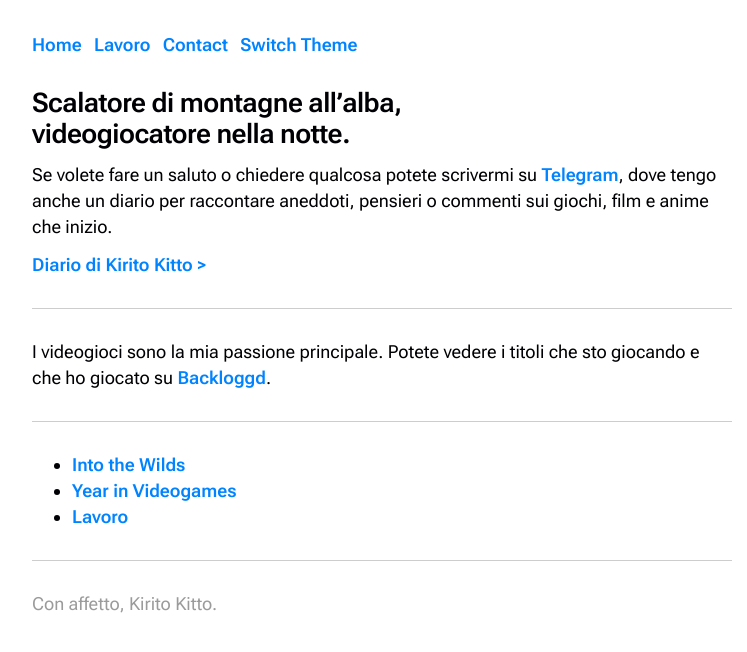
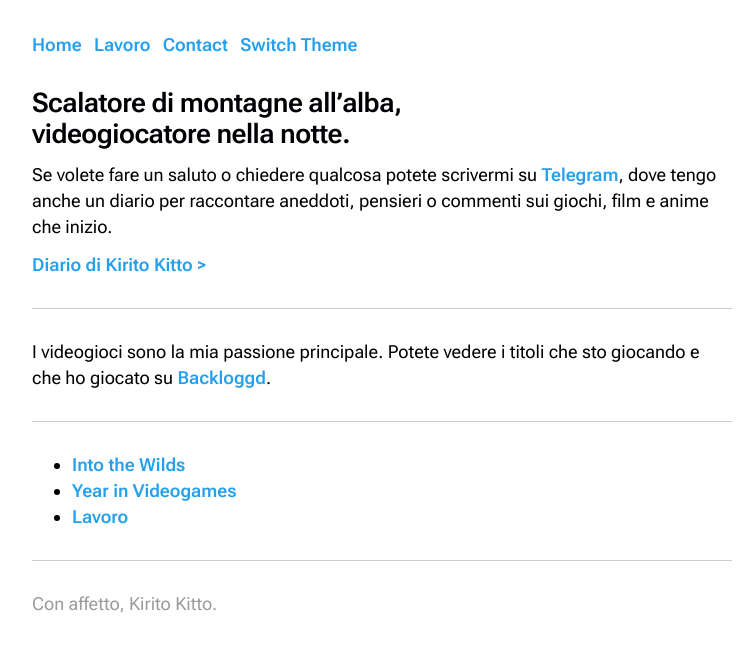
Before and after one commit to KiritoKitto/kiritokitto.github.io, a Jekyll site: the page built from index.md, in a window 1280 px wide. Shown: the top 652 px of the page, without its empty margins (258-1005 px from the left). Built offline with Jekyll 4.4.1, drawn with Linux system fonts in a browser that asks for light colours; our own code applies the rules of GitHub Pages for plain Markdown files; a script that is not in the unit is left out.

Commit message:
new blue

```diff
--- a/css/dark.css
+++ b/css/dark.css
@@ -9,9 +9,9 @@
     --color-secondary: rgb(189, 192, 194);
     --color-tertiary: rgb(103, 103, 103);
 
-    --color-highlight: rgb(98,158,251);
+    --color-highlight: #25A0ED;
 
-    --graph-highlight: rgb(46, 128, 250);
+    --graph-highlight: #25A0ED;
     --graph-base01: rgb(74, 74, 79);
     --graph-base02: rgb(54, 54, 58);
     --graph-base03: rgb(37, 37, 39);
--- a/css/light.css
+++ b/css/light.css
@@ -9,9 +9,9 @@
     --color-secondary: #000004;
     --color-tertiary: #9B9B9B;
 
-    --color-highlight: #0083ff;
+    --color-highlight: #25A0ED;
 
-    --graph-highlight: rgb(0, 132, 255);
+    --graph-highlight: #25A0ED;
     --graph-base01: rgb(195, 195, 198);
     --graph-base02: rgb(216, 216, 217);
     --graph-base03: rgb(234, 234, 235);
```
Also changed, not shown: post/24 Games.md (+1 -2 lines).
